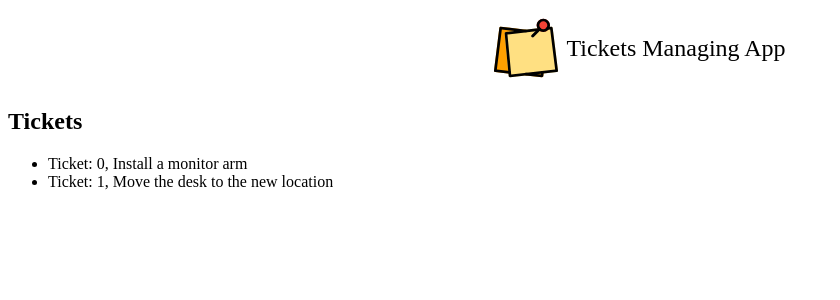
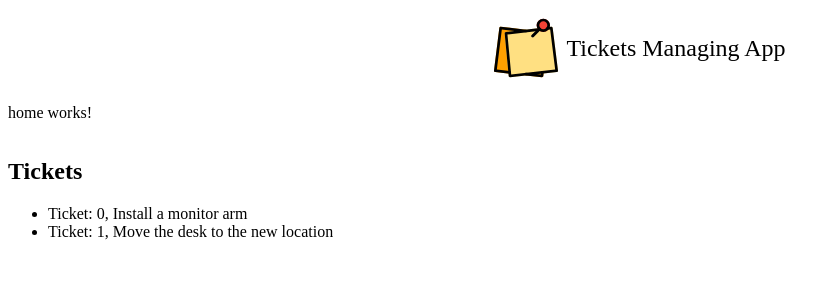
Before and after one commit to Northsan/2h-homework, an Angular app: page / in a window 1280 px wide. Shown: the top 300 px of the page, without its empty margins (0-840 px from the left). Built offline with nearby package versions, Linux system fonts and the light colour scheme.

Commit message:
MCU - Home component added

```diff
--- a/src/app/app-routing.module.ts
+++ b/src/app/app-routing.module.ts
@@ -1,7 +1,10 @@
 import { NgModule } from '@angular/core';
 import { RouterModule, Routes } from '@angular/router';
 
+import { HomeComponent } from './routes/home/home.component';
+
 const routes: Routes = [
+   { path: '', component: HomeComponent },
    { path: '**', redirectTo: '' }
 ];
 
--- a/src/app/app.module.ts
+++ b/src/app/app.module.ts
@@ -5,10 +5,12 @@ import { AppRoutingModule } from './app-routing.module';
 import { AppComponent } from './app.component';
 import { BackendService } from './backend.service';
 import { LayoutsModule } from './layouts/layouts.module';
+import { HomeComponent } from './routes/home/home.component';
 
 @NgModule({
    declarations: [
-      AppComponent
+      AppComponent,
+      HomeComponent
    ],
    imports: [
       BrowserModule,
--- /dev/null
+++ b/src/app/routes/home/home.component.html
@@ -0,0 +1,3 @@
+<main>
+   <p>home works!</p>
+</main>
--- /dev/null
+++ b/src/app/routes/home/home.component.ts
@@ -0,0 +1,15 @@
+import { Component, OnInit } from '@angular/core';
+
+@Component({
+  selector: 'app-home',
+  templateUrl: './home.component.html',
+  styleUrls: ['./home.component.css']
+})
+export class HomeComponent implements OnInit {
+
+  constructor() { }
+
+  ngOnInit(): void {
+  }
+
+}
```
Also changed, not shown: src/app/routes/home/home.component.css (added), 1 other file (tests, documents, lock files or other folders).
